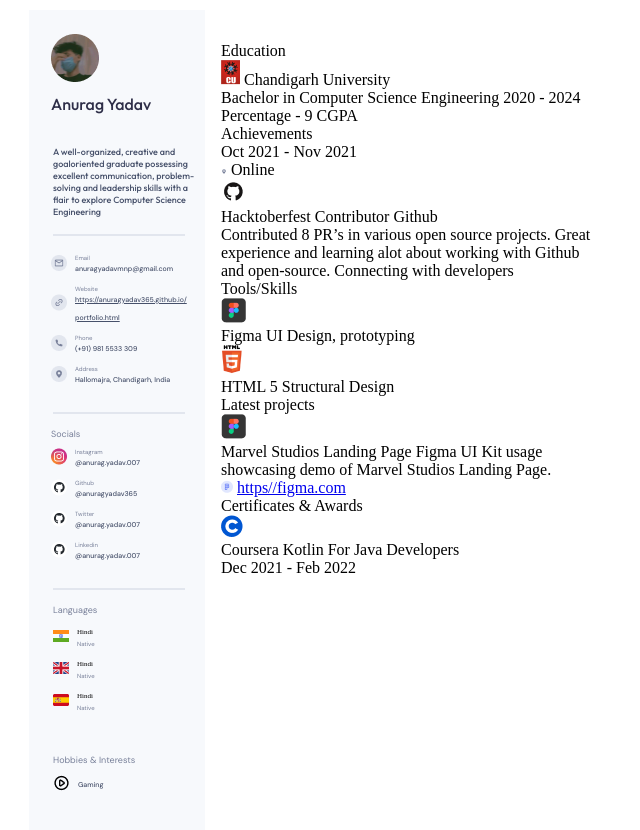
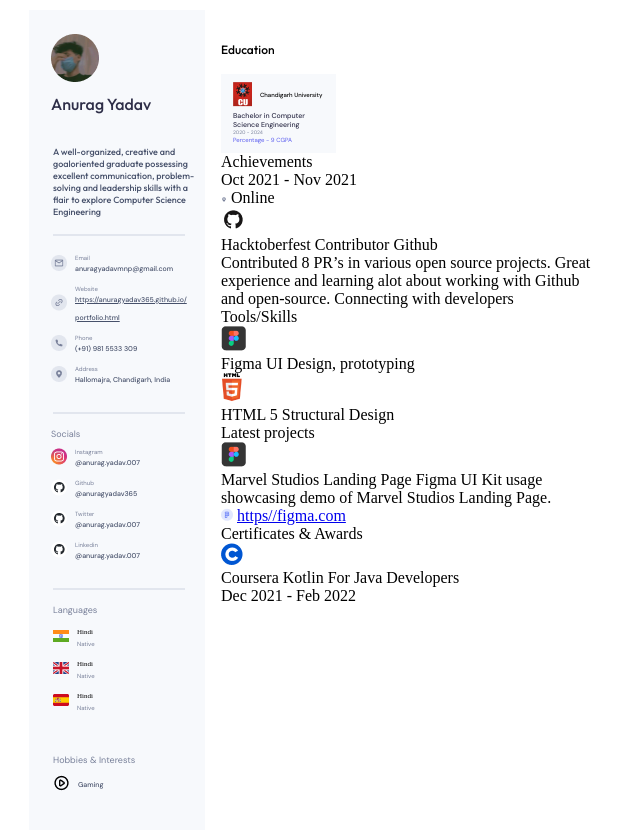
Before and after one commit to TranQuangSon/tranquangson.github.io, a plain HTML site: page index.html in a window 1280 px wide. Shown: the whole page, without its empty margins (314-954 px from the left). Drawn offline with Linux system fonts and the light colour scheme.

Commit message:
Update CV lan 5

```diff
--- a/app.css
+++ b/app.css
@@ -11,6 +11,7 @@
     --gray-darker: #2E2E48;
     --gray-dark: #47516B;
     --gray-default: #79819A;
+    --iris: #5D5FEF
 
 }
 body{
@@ -251,3 +252,64 @@
 .cv__right{
     padding: 32px 24px 3px 16px;
 }
+/*Education*/
+.cv__education-title{
+    display: block;
+    font-family: var(--font-outfit);
+    font-style: normal;
+    font-weight: 500;
+    font-size: 12px;
+    line-height: 16px;
+    margin-bottom: 16px;
+}
+.cv__education-card{
+    width: 114.67px;
+    height: 79.07px;
+    background-color: var(--gray2);
+}
+.cv__education-image{
+    display: flex;
+    flex-direction: row;
+    align-items: center;
+    gap: 8px;
+    padding: 8px 12px 0px;
+    flex-wrap: nowrap;
+}
+.cv__education-name{
+    font-family: var(--font-dmsans);
+    font-style: normal;
+    font-weight: 500;
+    font-size: 6px;
+    line-height: 8px;
+}
+.cv__education-text{
+    margin: 4px 12px 8px;
+    display: flex;
+    flex-direction: column;
+    justify-content: center;
+    align-items: flex-start;
+}
+.cv__education-text-1{
+    font-family: var(--font-dmsans);
+    font-style: normal;
+    font-weight: 500;
+    font-size: 7px;
+    line-height: 9px;
+    color: var(--gray-darker);
+}
+.cv__education-time{
+    font-family: var(--font-dmsans);
+    font-style: normal;
+    font-weight: 400;
+    font-size: 5px;
+    line-height: 7px;
+    color: var(--gray-default);
+}
+.cv__education-text-2{
+    font-family: 'DM Sans';
+    font-style: normal;
+    font-weight: 400;
+    font-size: 6px;
+    line-height: 8px;
+    color: var(--iris);
+}
--- a/index.html
+++ b/index.html
@@ -169,7 +169,7 @@
                         <div class="cv__education-content">
                             <div class="cv__education-stack">
                                 <div class="cv__education-card">
-                                    <div class="cv__eduction-image">
+                                    <div class="cv__education-image">
                                         <img src="./img/Chandigarh_University_Seal 1.png" alt="" class="cv__education-photo">
                                         <span class="cv__education-name">Chandigarh University</span>
                                     </div>
```
